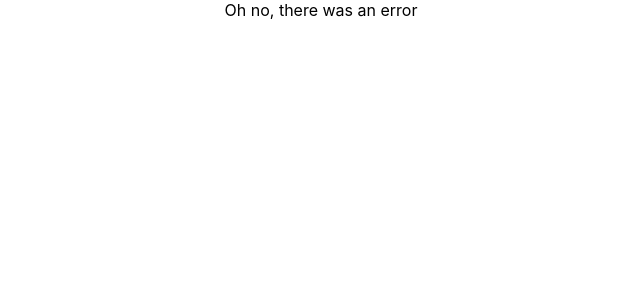
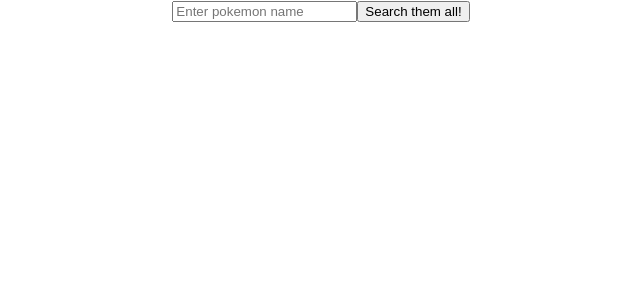
Before and after one commit to karlmiche/test-app, a React (Create React App) app: page / in a window 1280 px wide. Shown: the top 300 px of the page, without its empty margins (319-959 px from the left). Built offline with nearby package versions, Linux system fonts and the light colour scheme; no server answers.

Commit message:
create search form

```diff
--- a/src/App.js
+++ b/src/App.js
@@ -1,11 +1,11 @@
 import React from 'react';
 import './App.css';
-import AllPokemon from './pages/AllPokemon';
+import SearchForm from './components/SearchForm';
 
 function App() {
   return (
     <div className="App">
-      <AllPokemon />
+      <SearchForm />
     </div>
   );
 }
--- a/src/components/SearchForm.jsx
+++ b/src/components/SearchForm.jsx
@@ -0,0 +1,26 @@
+import React, { useState } from "react";
+import { useGetPokemonByNameQuery } from "../reducers/apiSlice";
+
+const SearchForm = () => {
+  const [searchTerm, setSearchTerm] = useState(null);
+
+  const handleInputChange = event => {
+    setSearchTerm(event.target.value)
+  };
+
+  const handleSubmit = () => {
+    const { data: pokemon, error, isLoading } = useGetPokemonByNameQuery(searchTerm);
+    console.log(pokemon);
+  }
+
+  return (
+    <div>
+        <form onSubmit={handleSubmit}>
+            <input placeholder="Enter pokemon name" id="name" onChange={event => handleInputChange(event)}/>
+            <button type="submit">Search them all!</button>
+        </form>
+    </div>
+  );
+};
+
+export default SearchForm;
--- a/src/pages/AllPokemon.jsx
+++ b/src/pages/AllPokemon.jsx
@@ -1,7 +1,8 @@
 import React, { useState } from 'react';
-import { useGetAllPokemonQuery } from '../reducers/apiSlice';
+import { useGetAllPokemonQuery, useGetPokemonByNameQuery } from '../reducers/apiSlice';
+import PokemonCard from '../components/PokemonCard';
 
-export const AllPokemon = () => {
+const AllPokemon = () => {
 
     const { data: pokemon, error, isLoading } = useGetAllPokemonQuery();
 
@@ -13,13 +14,7 @@ export const AllPokemon = () => {
           <>Loading...</>
         ) : pokemon ? (
             pokemon.results.map((pokemon) => (
-                <div key={pokemon.id}>
-                    <button
-                      className="favorite-button"
-                    >
-                      {pokemon.name}
-                    </button>
-                </div>
+               <PokemonCard pokemon={pokemon} />
               ))
         ) : null}
       </>
--- a/src/reducers/apiSlice.js
+++ b/src/reducers/apiSlice.js
@@ -1,15 +1,13 @@
-import { createAsyncThunk, createSlice } from '@reduxjs/toolkit';
 import { createApi, fetchBaseQuery } from '@reduxjs/toolkit/query/react'
 
 // Define our single API slice object
 export const apiSlice = createApi({
-  // The cache reducer expects to be added at `state.api` (already default - this is optional)
   reducerPath: 'pokemon',
   // All of our requests will have URLs starting with '/https://pokeapi.co/api/v2/'
   baseQuery: fetchBaseQuery({ baseUrl: 'https://pokeapi.co/api/v2/' }),
   endpoints: builder => ({
     getAllPokemon: builder.query({
-      query: () => 'pokemon?limit=100000&offset=0'
+      query: () => 'pokemon?limit=100000&offset=0',
     }),
     getPokemonByName: builder.query({
       query: (name) => `/pokemon/${name}`,
```
Also changed, not shown: src/components/PokemonCard.jsx (+28 -0 lines).
